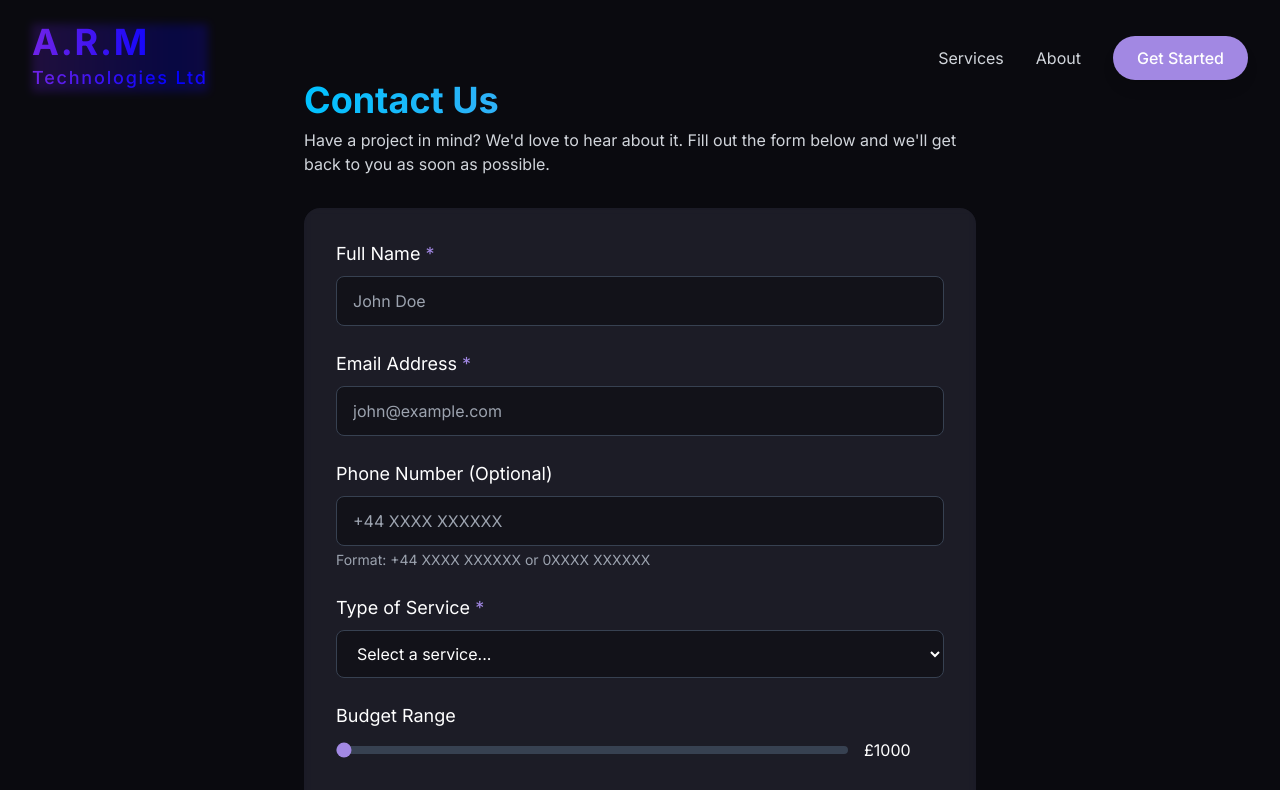
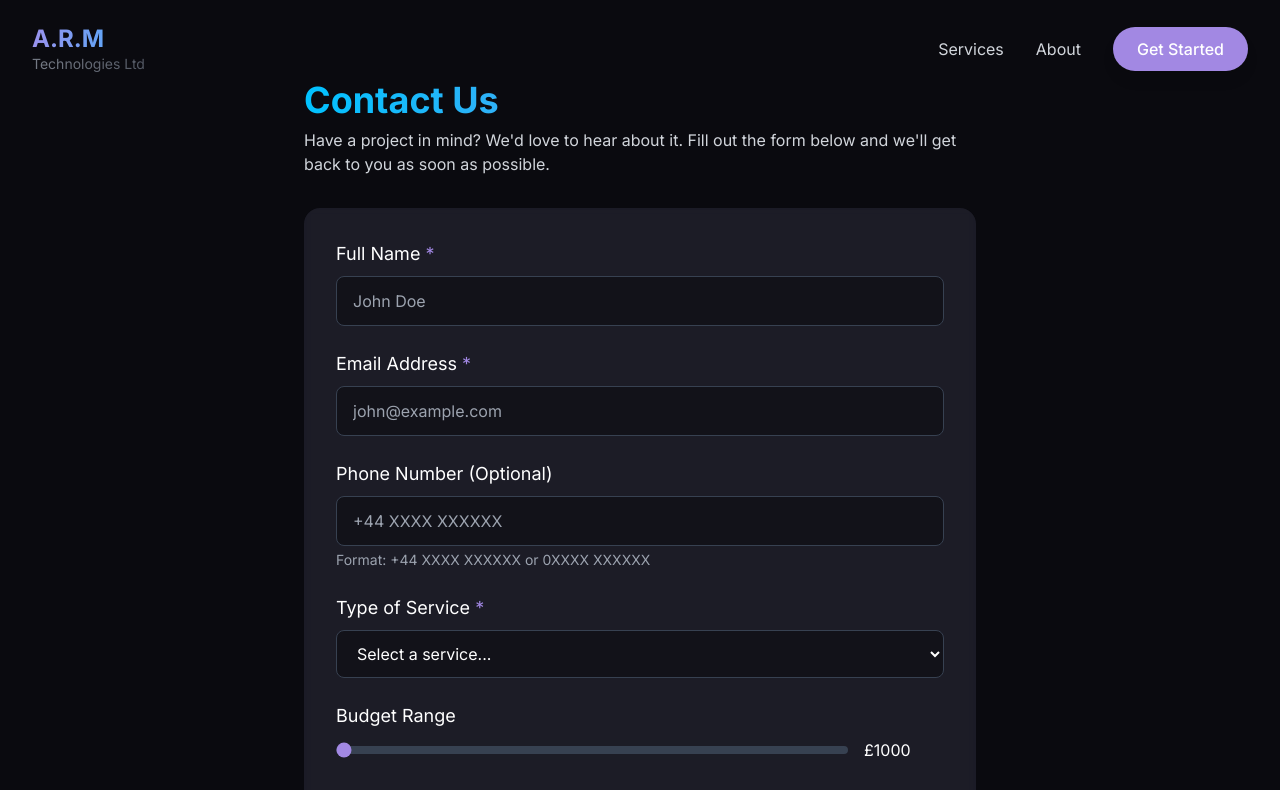
Before and after one commit to sreenatgh4757/ARM, a React (Vite) app: page /contact in a window 1280 px wide. Shown: the top 790 px of the page. Built offline with nearby package versions, Linux system fonts and the light colour scheme.

Commit message:
Update animated logo with new design

```diff
--- a/src/components/AnimatedLogo.tsx
+++ b/src/components/AnimatedLogo.tsx
@@ -4,18 +4,15 @@ import { motion } from 'framer-motion';
 
 const AnimatedLogo: React.FC<{ className?: string }> = ({ className = '' }) => {
   return (
-    <Link to="/" className={`block relative ${className}`}>
+    <Link to="/" className={`block ${className}`}>
       <motion.div
-        className="relative"
         initial={{ opacity: 0 }}
         animate={{ opacity: 1 }}
         transition={{ duration: 0.5 }}
+        className="flex flex-col"
       >
-        <div className="text-4xl font-bold leading-none tracking-wider relative z-10 animate-gradient">
-          <span className="block">A.R.M</span>
-          <span className="text-lg font-medium block mt-1">Technologies Ltd</span>
-        </div>
-        <div className="absolute inset-0 animate-glow blur-sm z-0" />
+        <span className="text-2xl font-bold leading-tight animate-logo-text">A.R.M</span>
+        <span className="text-sm animate-logo-subtext">Technologies Ltd</span>
       </motion.div>
     </Link>
   );
--- a/src/index.css
+++ b/src/index.css
@@ -56,7 +56,6 @@ spline-viewer {
   }
 }
 
-/* Animation utilities */
 @keyframes float {
   0%, 100% {
     transform: translateY(0);
@@ -66,24 +65,30 @@ spline-viewer {
   }
 }
 
-@keyframes gradient {
+@keyframes logo-text {
   0% {
     background-position: 0% 50%;
+    filter: brightness(1);
   }
   50% {
     background-position: 100% 50%;
+    filter: brightness(1.2);
   }
   100% {
     background-position: 0% 50%;
+    filter: brightness(1);
   }
 }
 
-@keyframes glow {
-  0%, 100% {
-    opacity: 0.2;
+@keyframes logo-subtext {
+  0% {
+    opacity: 0.7;
   }
   50% {
-    opacity: 0.4;
+    opacity: 1;
+  }
+  100% {
+    opacity: 0.7;
   }
 }
 
@@ -99,17 +104,19 @@ spline-viewer {
   animation: float 4s ease-in-out infinite;
 }
 
-.animate-gradient {
-  background: linear-gradient(90deg, #8A2BE2, #0000FF, #8A2BE2);
+.animate-logo-text {
+  background: linear-gradient(90deg, var(--primary), var(--secondary));
   background-size: 200% auto;
   -webkit-background-clip: text;
   background-clip: text;
-  -webkit-text-fill-color: transparent;
-  animation: gradient 3s linear infinite;
+  color: transparent;
+  animation: logo-text 2s ease-in-out infinite;
 }
 
-.animate-glow {
-  background: linear-gradient(90deg, #8A2BE2, #0000FF, #8A2BE2);
-  background-size: 200% auto;
-  animation: gradient 3s linear infinite, glow 3s ease-in-out infinite;
+.animate-logo-subtext {
+  background: linear-gradient(90deg, #9CA3AF, #6B7280);
+  -webkit-background-clip: text;
+  background-clip: text;
+  color: transparent;
+  animation: logo-subtext 2s ease-in-out infinite;
 }
```
